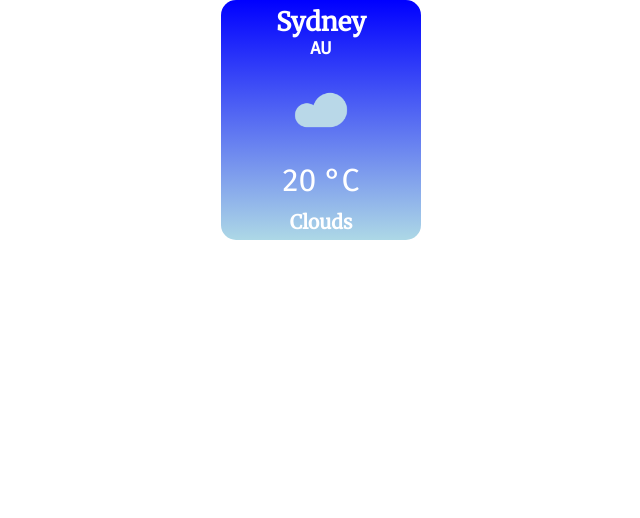
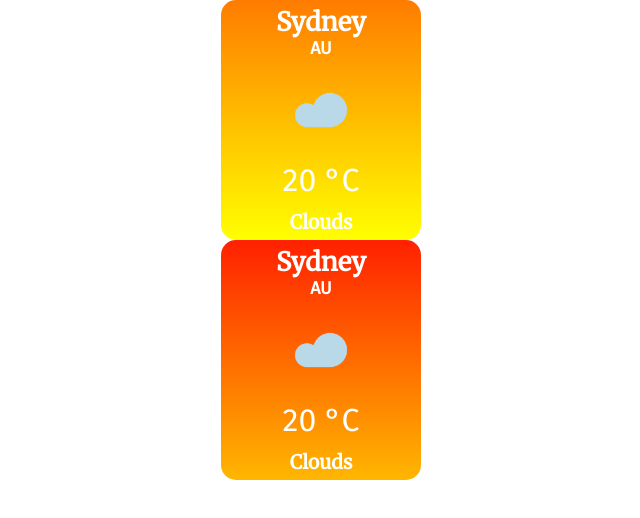
Before and after one commit to cascharly/react-weather-app, a React (Create React App) app: page / in a window 1280 px wide. Shown: the top 518 px of the page, without its empty margins (319-959 px from the left). Built offline with nearby package versions, Linux system fonts and the light colour scheme.

Commit message:
cards gradients

```diff
--- a/src/App.js
+++ b/src/App.js
@@ -5,7 +5,8 @@
 function App() {
   return (
     <div className="App">
-      <WeatherCard />
+      <WeatherCard temp='10' />
+      <WeatherCard temp='20' />
     </div>
   );
 }
--- a/src/components/weatherCard/component.js
+++ b/src/components/weatherCard/component.js
@@ -5,9 +5,13 @@
 import Condition from "./condition";
 
 function WeatherCard(props) {
+
+  let highColor = (1 - (props.temp - 12) / 28) * 255;
+  let lowColor = highColor - 150;
+
   const Card = styled.div`
     margin: 0 auto;
-    background: linear-gradient(to bottom, blue, lightblue);
+    background: linear-gradient(to top, rgb(255,${highColor},0), rgb(255,${lowColor},0));
     width: 200px;
     height: 240px;
     display: flex;
--- a/src/components/weatherCard/condition.js
+++ b/src/components/weatherCard/condition.js
@@ -1,7 +1,7 @@
 import React from 'react'
 import styled from '@emotion/styled'
 
-const Condition = () => {
+const Condition = (props) => {
 
     const Temp = styled.h1`
     font-family: 'Fira Sans', sans-serif;
--- a/src/components/weatherCard/icon.js
+++ b/src/components/weatherCard/icon.js
@@ -1,7 +1,7 @@
 import React from "react";
 import styled from "@emotion/styled";
 
-const Icon = () => {
+const Icon = (props) => {
   const Icon = styled.img`
     height: 80px;
   `;
```
Also changed, not shown: src/components/weatherCard/location.js (line endings or trailing spaces).
